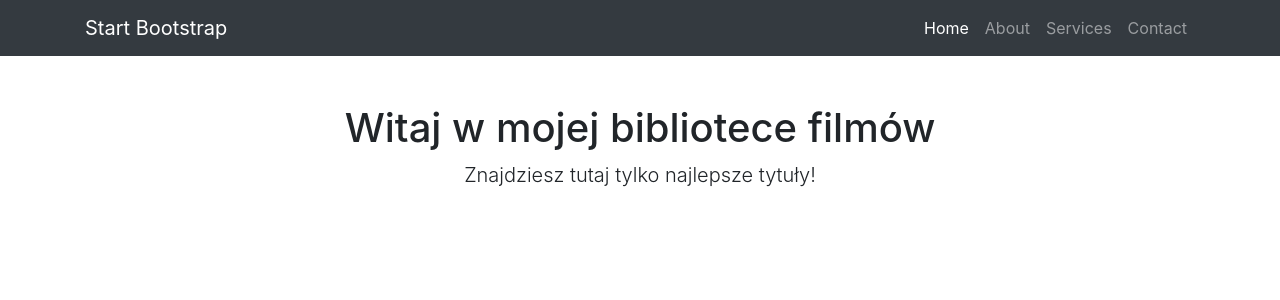
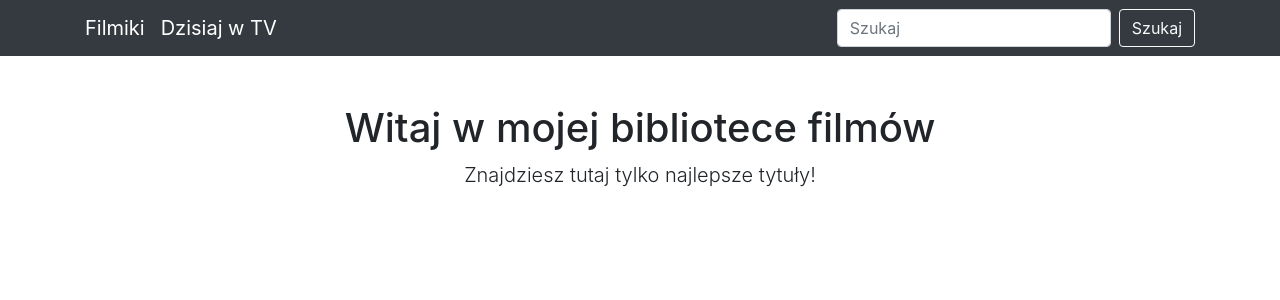
Before and after one commit to st-chu/movies_catalouge, a Python web app: template templates/homepage.html in a window 1280 px wide. Shown: the top 300 px of the page. Run offline with Jinja, Linux system fonts and the light colour scheme; the template is opened without the code that fills it, so the values that code supplies are empty; some libraries are stand-ins or nearby versions.

Commit message:
to check

```diff
--- a/templates/homepage.html
+++ b/templates/homepage.html
@@ -24,7 +24,17 @@
                <h4 class="card-title">{{ movie.title }}</h4>
            </div>
            <div class="card-footer text-center">
-               <a href="{{ url_for('movie_details', movie_id=movie.id) }}" class="btn btn-outline-dark btn-block">Pokaż więcej</a>
+               <a href="{{ url_for('movie_details', movie_id=movie.id) }}" class="btn btn-outline-dark">Pokaż więcej</a>
+               <form method="POST" action="{{url_for('add_to_favourites')}}" class="d-inline-flex">
+                   <input type="hidden" name="movie_title" value="{{ movie.title }}">
+                   <input type="hidden" name="movie_id" value="{{ movie.id }}">
+                   #<input type="hidden" name="selected_list" value="{{ mov }}">
+                   <button type="submit" class="btn btn-default">
+                       <svg xmlns="http://www.w3.org/2000/svg" width="16" height="16" fill="currentColor" class="bi bi-star" viewBox="0 0 16 16">
+                           <path fill-rule="evenodd" d="M2.866 14.85c-.078.444.36.791.746.593l4.39-2.256 4.389 2.256c.386.198.824-.149.746-.592l-.83-4.73 3.523-3.356c.329-.314.158-.888-.283-.95l-4.898-.696L8.465.792a.513.513 0 0 0-.927 0L5.354 5.12l-4.898.696c-.441.062-.612.636-.283.95l3.523 3.356-.83 4.73zm4.905-2.767l-3.686 1.894.694-3.957a.565.565 0 0 0-.163-.505L1.71 6.745l4.052-.576a.525.525 0 0 0 .393-.288l1.847-3.658 1.846 3.658a.525.525 0 0 0 .393.288l4.052.575-2.906 2.77a.564.564 0 0 0-.163.506l.694 3.957-3.686-1.894a.503.503 0 0 0-.461 0z"/>
+                       </svg>
+                   </button>
+               </form>
            </div>
        </div>
    </div>
--- a/templates/index.html
+++ b/templates/index.html
@@ -20,26 +20,17 @@
   <!-- Navigation -->
   <nav class="navbar navbar-expand-lg navbar-dark bg-dark static-top">
     <div class="container">
-      <a class="navbar-brand" href="#">Start Bootstrap</a>
+      <a class="navbar-brand" href="/">Filmiki</a>
+      <a class="navbar-brand" href="/tv-today">Dzisiaj w TV</a>
       <button class="navbar-toggler" type="button" data-toggle="collapse" data-target="#navbarResponsive" aria-controls="navbarResponsive" aria-expanded="false" aria-label="Toggle navigation">
         <span class="navbar-toggler-icon"></span>
       </button>
       <div class="collapse navbar-collapse" id="navbarResponsive">
         <ul class="navbar-nav ml-auto">
-          <li class="nav-item active">
-            <a class="nav-link" href="#">Home
-              <span class="sr-only">(current)</span>
-            </a>
-          </li>
-          <li class="nav-item">
-            <a class="nav-link" href="#">About</a>
-          </li>
-          <li class="nav-item">
-            <a class="nav-link" href="#">Services</a>
-          </li>
-          <li class="nav-item">
-            <a class="nav-link" href="#">Contact</a>
-          </li>
+          <form class="form-inline" action="/search" method="GET">
+            <input class="form-control mr-sm-2" type="text" value="{% if search_query %}{{ search_query }}{% endif %}" placeholder="Szukaj" aria-label="Search" name="q">
+            <button class="btn btn-outline-light" type="submit">Szukaj</button>
+          </form>
         </ul>
       </div>
     </div>
--- a/templates/movie_details.html
+++ b/templates/movie_details.html
@@ -39,7 +39,7 @@
                            {% endif %}
                            <figcaption class="figure-caption"><strong>{{ actor.name }}</strong>
                                {% if actor.character %}
-                               <br>as {{ actor.character }}
+                               <br>as {{ actor.character }} {{ actor.id }}
                                {% endif %}
                            </figcaption>
                        </figure>
```
Also changed, not shown: main.py (+36 -1 lines), templates/search.html (added, +24 -0 lines), tmdb_client.py (+23 -7 lines).
